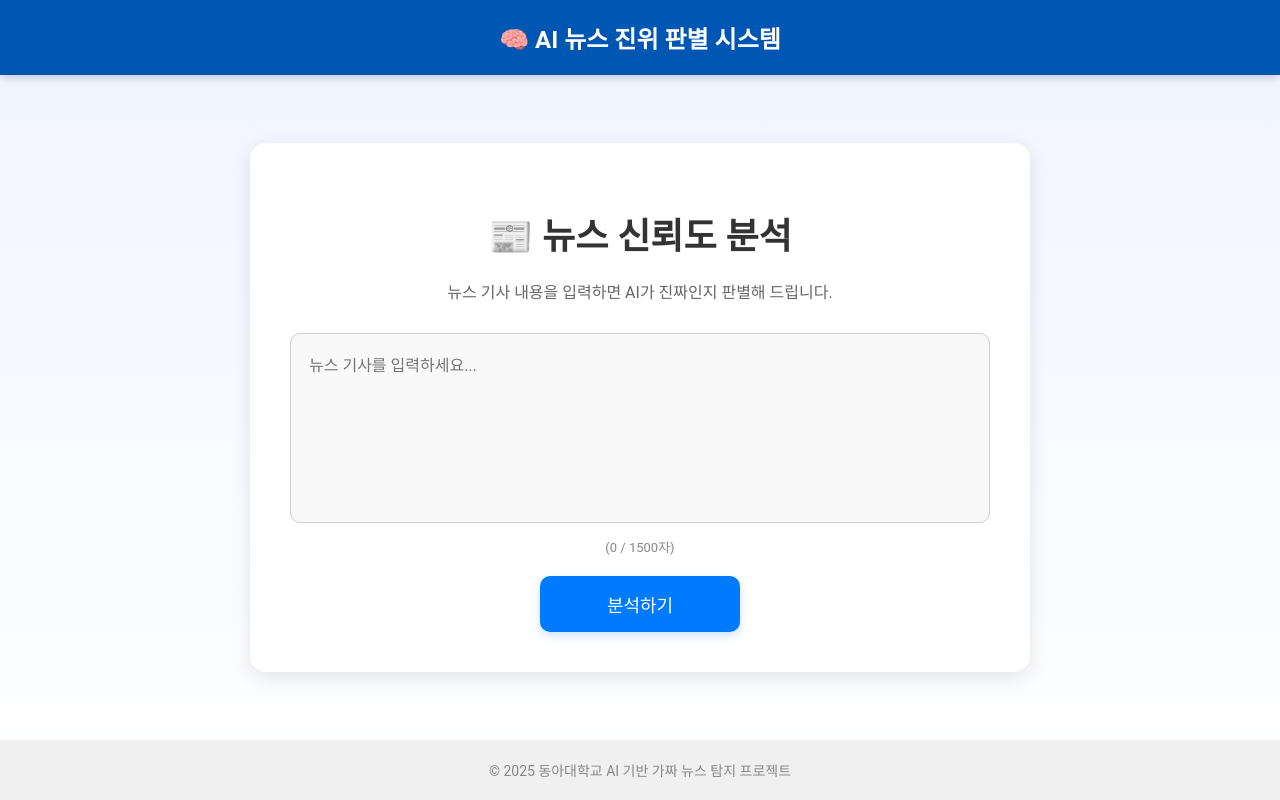
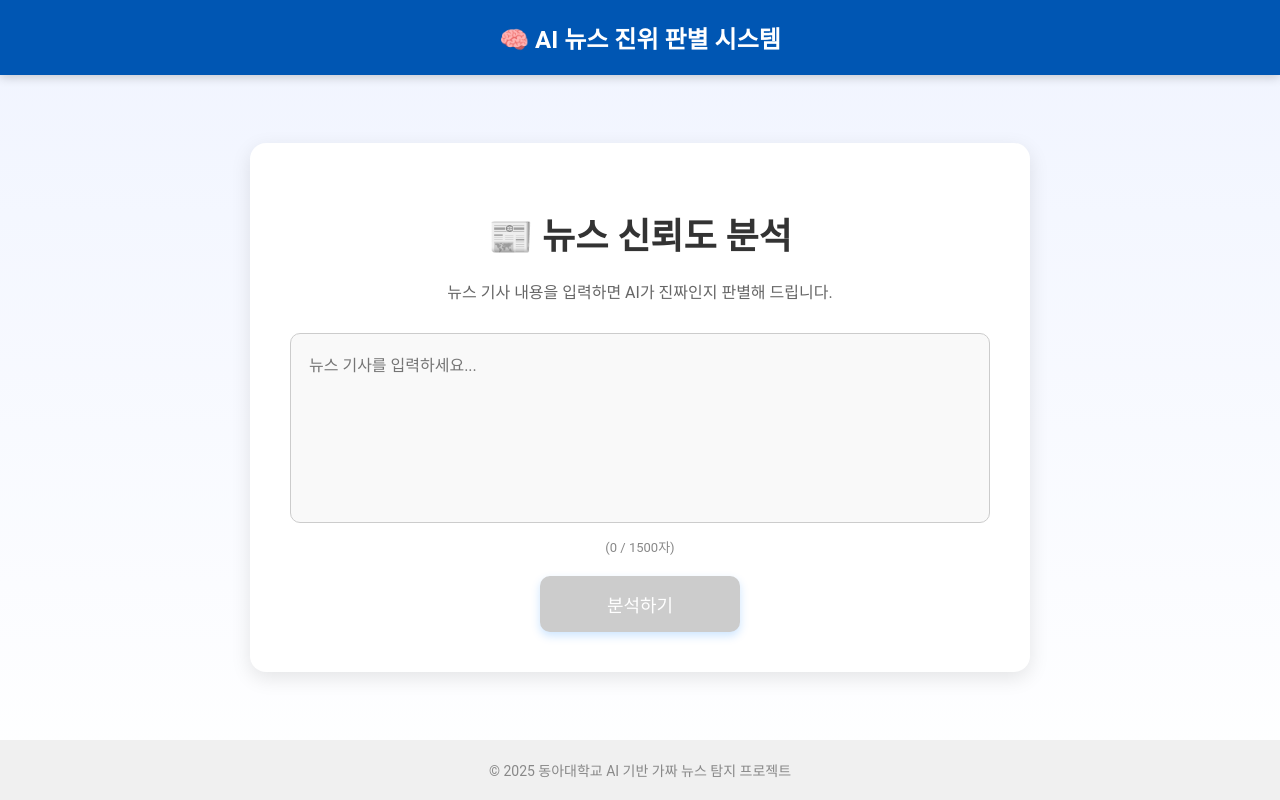
Before and after one commit to polopy07/fakenews_detector, a React (Create React App) app in the folder frontend/: page / in a window 1280 px wide. Built offline with nearby package versions, Linux system fonts and the light colour scheme.

Commit message:
글자수 범위 내로 미입력 시 분석하기 버튼 비활성화 기능 추가가

```diff
--- a/frontend/src/App.js
+++ b/frontend/src/App.js
@@ -11,18 +11,6 @@ function App() {
   const analyzeNews = async () => {
     if (!news.trim()) {
       setErrorMsg("⚠️ 뉴스 기사를 입력해 주세요!");
-      return;
-    }
-
-    const MIN_LENGTH = 50;
-    const MAX_LENGTH = 1500;
-
-    if (news.length < MIN_LENGTH) {
-      setErrorMsg(`⚠️ 최소 ${MIN_LENGTH}자 이상 입력해 주세요.`);
-      return;
-    }
-    if (news.length > MAX_LENGTH) {
-      setErrorMsg(`⚠️ ${MAX_LENGTH}자 이하로 입력해 주세요.`);
       return;
     }
 
@@ -138,11 +126,12 @@ function App() {
 
           <button
             onClick={analyzeNews}
+            disabled={news.length < 50 || news.length > 1500}
             style={{
               padding: "15px 30px",
               fontSize: "18px",
-              cursor: "pointer",
-              backgroundColor: "#007bff",
+              cursor: news.length < 50 || news.length > 1500 ? "not-allowed" : "pointer", // 마우스 커서 변경
+              backgroundColor: news.length < 50 || news.length > 1500 ? "#ccc" : "#007bff", // 회색으로 비활성화
               color: "white",
               border: "none",
               borderRadius: "10px",
@@ -152,16 +141,21 @@ function App() {
               boxShadow: "0 4px 10px rgba(0, 123, 255, 0.2)",
             }}
             onMouseOver={(e) => {
-              e.target.style.backgroundColor = "#0056b3";
-              e.target.style.transform = "scale(1.05)";
+              if (news.length >= 50 && news.length <= 1500) {
+                e.target.style.backgroundColor = "#0056b3";
+                e.target.style.transform = "scale(1.05)";
+              }
             }}
             onMouseOut={(e) => {
-              e.target.style.backgroundColor = "#007bff";
-              e.target.style.transform = "scale(1)";
+              if (news.length >= 50 && news.length <= 1500) {
+                e.target.style.backgroundColor = "#007bff";
+                e.target.style.transform = "scale(1)";
+              }
             }}
           >
             분석하기
           </button>
+
 
           {errorMsg && (
             <div
```
